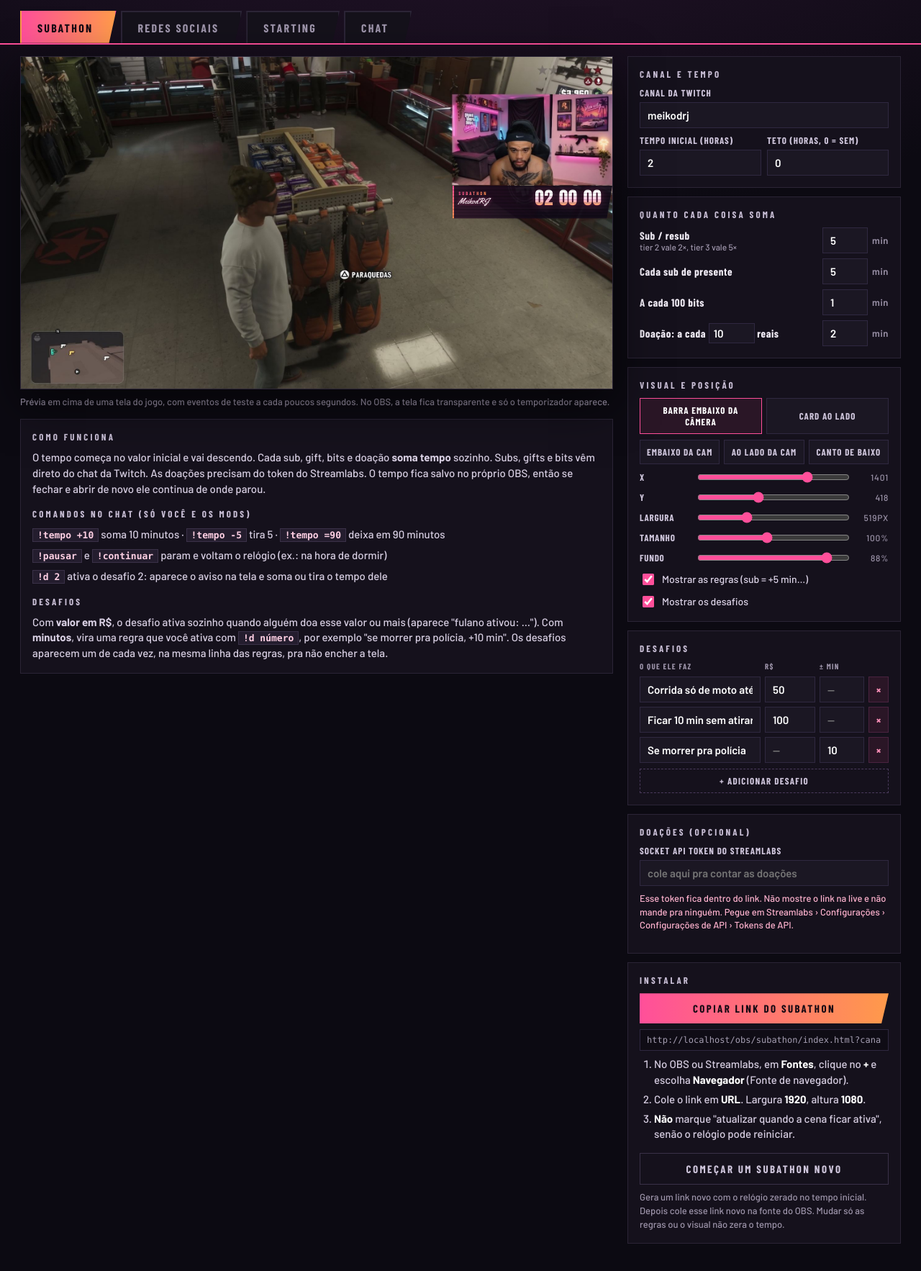
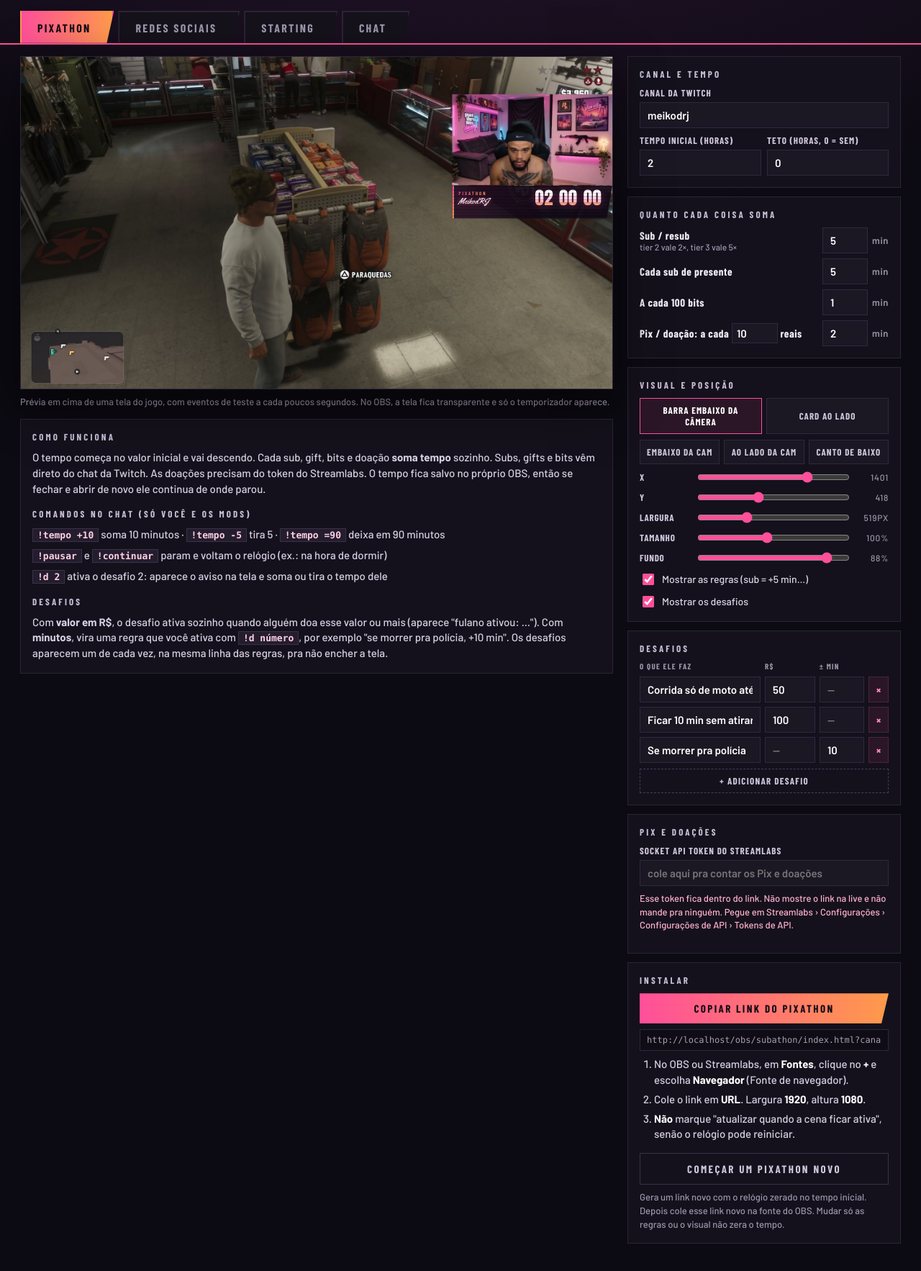
Before and after one commit to Artmerico/Meikod, a plain HTML site: page obs/index.html in a window 1280 px wide. Shown: the part 106-1872 px from the top of the page at 72% size. Drawn offline with nearby package versions, Linux system fonts and the light colour scheme; a web font is replaced by a local one.

Commit message:
pixathon

```diff
--- a/obs/index.html
+++ b/obs/index.html
@@ -65,12 +65,12 @@ code,.cmd b{background:#241d2e;border:1px solid #3a3148;padding:1px 6px;font:600
 <header>
   <div><h1>OVERLAYS DA LIVE<i>MeikodRJ</i></h1><p class="sub">Monte cada overlay, copie o link e cole como <b>Fonte de navegador</b> (1920 × 1080) no OBS ou no Streamlabs.</p></div>
 </header>
-<nav id="nav"><button data-t="sub" class="on">Subathon</button><button data-t="redes">Redes sociais</button><button data-t="start">Starting</button><button data-t="chat">Chat</button></nav>
+<nav id="nav"><button data-t="sub" class="on">Pixathon</button><button data-t="redes">Redes sociais</button><button data-t="start">Starting</button><button data-t="chat">Chat</button></nav>
 
-<!-- ================= SUBATHON ================= -->
+<!-- ================= PIXATHON ================= -->
 <section class="tab on" id="t-sub">
   <div>
-    <div class="prev"><iframe id="pvSub" title="Prévia do subathon"></iframe></div>
+    <div class="prev"><iframe id="pvSub" title="Prévia do pixathon"></iframe></div>
     <p class="note">Prévia em cima de uma tela do jogo, com eventos de teste a cada poucos segundos. No OBS, a tela fica transparente e só o temporizador aparece.</p>
     <div class="box" style="margin-top:14px">
       <h3>Como funciona</h3>
@@ -96,7 +96,7 @@ code,.cmd b{background:#241d2e;border:1px solid #3a3148;padding:1px 6px;font:600
       <div class="rule"><div>Sub / resub<small>tier 2 vale 2×, tier 3 vale 5×</small></div><div class="in"><input type="number" id="s_s" value="5" min="0" step="0.5"><span>min</span></div></div>
       <div class="rule"><div>Cada sub de presente</div><div class="in"><input type="number" id="s_g" value="5" min="0" step="0.5"><span>min</span></div></div>
       <div class="rule"><div>A cada 100 bits</div><div class="in"><input type="number" id="s_b" value="1" min="0" step="0.5"><span>min</span></div></div>
-      <div class="rule"><div>Doação: a cada <input type="number" id="s_dv" value="10" min="1" style="width:64px;display:inline-block;padding:4px 6px"> reais</div><div class="in"><input type="number" id="s_dm" value="2" min="0" step="0.5"><span>min</span></div></div>
+      <div class="rule"><div>Pix / doação: a cada <input type="number" id="s_dv" value="10" min="1" style="width:64px;display:inline-block;padding:4px 6px"> reais</div><div class="in"><input type="number" id="s_dm" value="2" min="0" step="0.5"><span>min</span></div></div>
     </div>
     <div class="box">
       <h3>Visual e posição</h3>
@@ -117,16 +117,16 @@ code,.cmd b{background:#241d2e;border:1px solid #3a3148;padding:1px 6px;font:600
       <button class="add" id="s_add">+ adicionar desafio</button>
     </div>
     <div class="box">
-      <h3>Doações (opcional)</h3>
-      <label class="f">Socket API Token do Streamlabs<input type="text" id="s_tk" placeholder="cole aqui pra contar as doações"></label>
+      <h3>Pix e doações</h3>
+      <label class="f">Socket API Token do Streamlabs<input type="text" id="s_tk" placeholder="cole aqui pra contar os Pix e doações"></label>
       <p class="warn">Esse token fica dentro do link. Não mostre o link na live e não mande pra ninguém. Pegue em Streamlabs › Configurações › Configurações de API › Tokens de API.</p>
     </div>
     <div class="box">
       <h3>Instalar</h3>
-      <button class="btn" id="s_copy">Copiar link do subathon</button>
+      <button class="btn" id="s_copy">Copiar link do pixathon</button>
       <input class="link" id="s_link" readonly>
       <ol class="steps"><li>No OBS ou Streamlabs, em <b>Fontes</b>, clique no <b>+</b> e escolha <b>Navegador</b> (Fonte de navegador).</li><li>Cole o link em <b>URL</b>. Largura <b>1920</b>, altura <b>1080</b>.</li><li><b>Não</b> marque "atualizar quando a cena ficar ativa", senão o relógio pode reiniciar.</li></ol>
-      <button class="btn ghost" id="s_new" style="margin-top:10px">Começar um subathon novo</button>
+      <button class="btn ghost" id="s_new" style="margin-top:10px">Começar um pixathon novo</button>
       <p class="note">Gera um link novo com o relógio zerado no tempo inicial. Depois cole esse link novo na fonte do OBS. Mudar só as regras ou o visual não zera o tempo.</p>
     </div>
   </div>
@@ -210,7 +210,7 @@ function tab(t){$$('#nav button').forEach(b=>b.classList.toggle('on',b.dataset.t
   ST.tab=t;saveST();scalePrev();history.replaceState(null,'','#'+t)}
 $('#nav').onclick=e=>{const t=e.target.dataset.t;if(t)tab(t)};
 
-/* ================= SUBATHON ================= */
+/* ================= PIXATHON ================= */
 const SD={canal:'meikodrj',ini:2,max:0,s:5,g:5,b:1,dv:10,dm:2,lay:'b',x:1401,y:418,w:519,k:1,op:.88,ir:1,ic:1,tk:'',sid:Date.now().toString(36),
   ch:[['Corrida só de moto até o próximo assalto',50,0],['Ficar 10 min sem atirar',100,0],['Se morrer pra polícia',0,10]]};
 const S=Object.assign({},SD,ST.sub||{});
@@ -238,8 +238,8 @@ $('#s_pre').onclick=e=>{const p=PRE_S[e.target.dataset.p];if(p){Object.assign(S,
 $('#s_ch').addEventListener('input',e=>{const r=e.target.closest('.r');if(!r)return;const c=S.ch[+r.dataset.i],k=+e.target.dataset.k;c[k]=k?(+e.target.value||0):e.target.value;update()});
 $('#s_ch').addEventListener('click',e=>{if(!e.target.classList.contains('x'))return;S.ch.splice(+e.target.closest('.r').dataset.i,1);renderSub()});
 $('#s_add').onclick=()=>{S.ch.push(['',0,0]);renderSub();const l=$$('#s_ch input[data-k="0"]');l[l.length-1].focus()};
-$('#s_new').onclick=()=>{if(!confirm('Começar um subathon novo? O link muda e o relógio volta pro tempo inicial quando você colar o link novo no OBS.'))return;S.sid=Date.now().toString(36);update();$('#s_copy').click()};
-copyBtn($('#s_copy'),$('#s_link'),'Copiar link do subathon');
+$('#s_new').onclick=()=>{if(!confirm('Começar um pixathon novo? O link muda e o relógio volta pro tempo inicial quando você colar o link novo no OBS.'))return;S.sid=Date.now().toString(36);update();$('#s_copy').click()};
+copyBtn($('#s_copy'),$('#s_link'),'Copiar link do pixathon');
 
 /* ================= REDES ================= */
 const NETS={tw:'Twitch',ig:'Instagram',tt:'TikTok',x:'X (Twitter)',yt:'YouTube',kk:'Kick',dc:'Discord'};
--- a/obs/subathon/index.html
+++ b/obs/subathon/index.html
@@ -2,7 +2,7 @@
 <html lang="pt-BR">
 <head>
 <meta charset="utf-8">
-<title>Subathon — MeikodRJ</title>
+<title>Pixathon — MeikodRJ</title>
 <link rel="preconnect" href="https://fonts.googleapis.com"><link rel="preconnect" href="https://fonts.gstatic.com" crossorigin>
 <link href="https://fonts.googleapis.com/css2?family=Anton&family=Barlow+Condensed:wght@600;700;800&family=Barlow:wght@500;600&family=Yellowtail&display=swap" rel="stylesheet">
 <style>
@@ -100,8 +100,8 @@ const W=$('#w'),box=$('#box');
 Object.assign(W.style,{left:C.x+'px',top:C.y+'px',width:C.w+'px',transform:`scale(${C.k})`});
 W.style.setProperty('--op',C.op);
 const RULES=[['SUB',C.sub],['GIFT',C.gift],['100 BITS',C.bits],[brl(C.dv),C.dm]].filter(r=>r[1]>0);
-if(C.lay==='b') box.innerHTML='<div class="slab bar"><div class="head"><div class="lbl"><b>SUBATHON</b></div><div class="sc">MeikodRJ</div></div><div class="clock" id="clk"></div><div class="info" id="info"></div></div>';
-else{box.innerHTML='<div class="slab card'+(C.ir?'':' nor')+'"><div class="head"><div class="lbl"><b>SUBATHON</b></div><div class="sc">MeikodRJ</div></div><div class="clock" id="clk"></div>'+
+if(C.lay==='b') box.innerHTML='<div class="slab bar"><div class="head"><div class="lbl"><b>PIXATHON</b></div><div class="sc">MeikodRJ</div></div><div class="clock" id="clk"></div><div class="info" id="info"></div></div>';
+else{box.innerHTML='<div class="slab card'+(C.ir?'':' nor')+'"><div class="head"><div class="lbl"><b>PIXATHON</b></div><div class="sc">MeikodRJ</div></div><div class="clock" id="clk"></div>'+
   '<div class="rules">'+RULES.map(r=>`<div>${r[0]}<b>${mtxt(r[1])}</b></div>`).join('')+'</div><div class="info" id="info"></div></div>'}
 
 /* ===== estado do tempo (fica salvo no próprio OBS) ===== */
```
